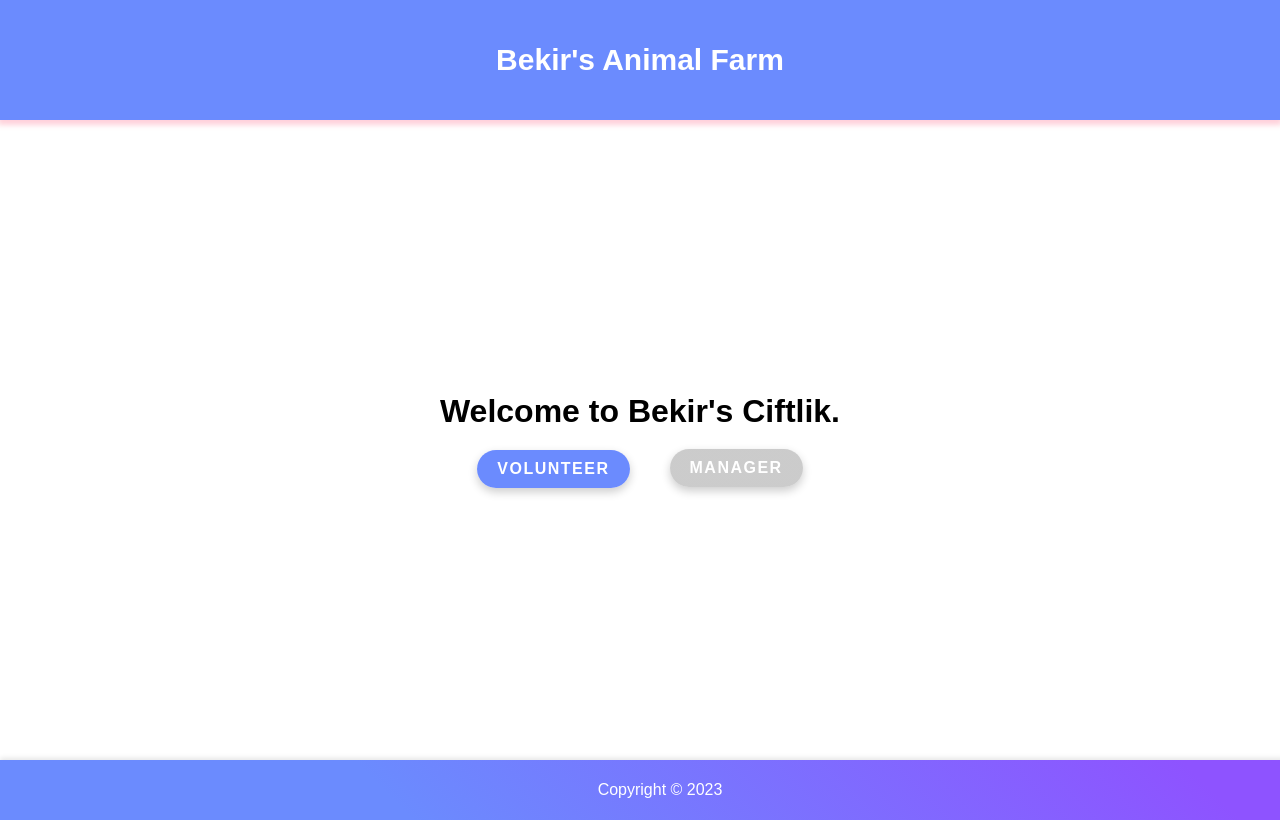
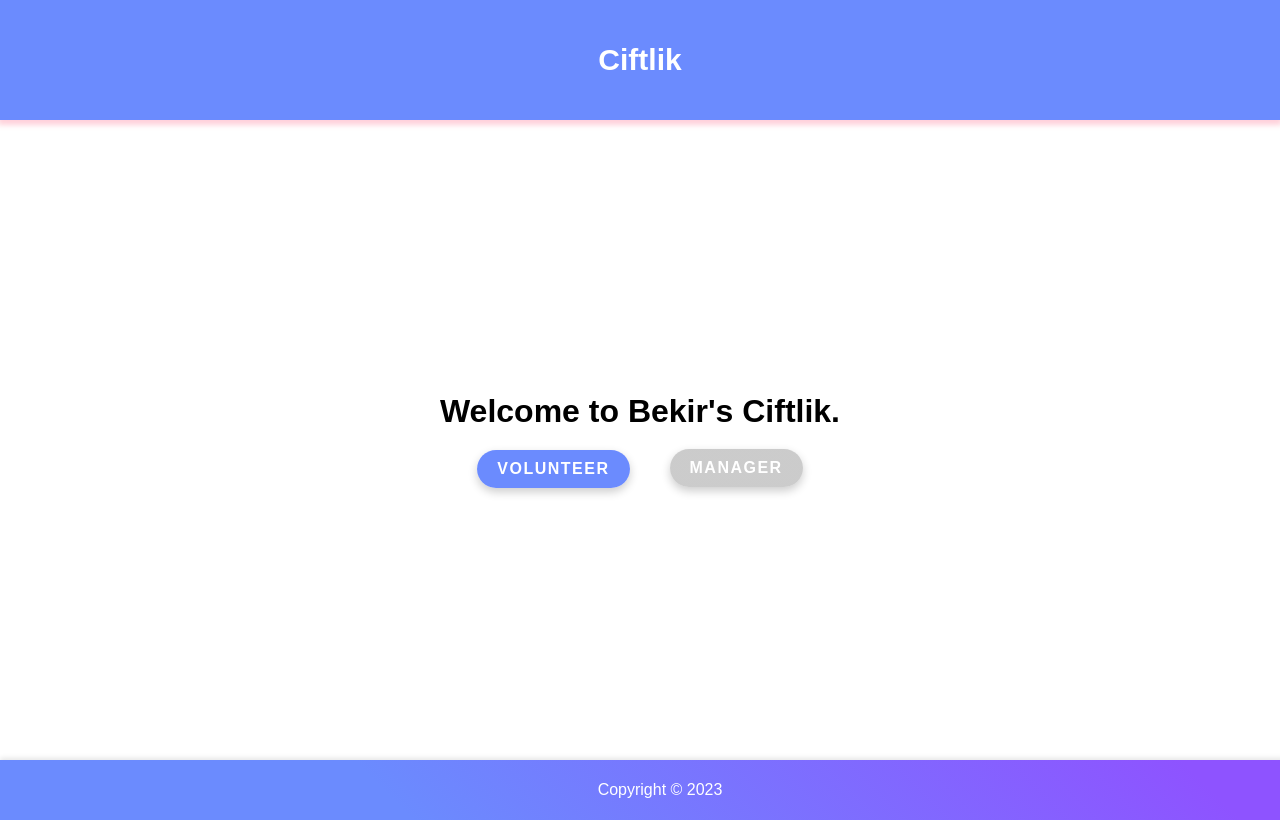
Before and after one commit to BEKIRKSU/AnimalFarm, a React (Create React App) app: page / in a window 1280 px wide. Shown: the top 820 px of the page. Built offline with nearby package versions, Linux system fonts and the light colour scheme; no server answers.

Commit message:
Navbar update

```diff
--- a/src/Navbar.jsx
+++ b/src/Navbar.jsx
@@ -5,7 +5,7 @@
 const Navbar = () => {
   return (
     <nav className="navbar">
-      <Link to="/" className="navbar-title">Bekir's Animal Farm</Link>
+      <Link to="/" className="navbar-title">Ciftlik</Link>
     </nav>
   );
 };
```
